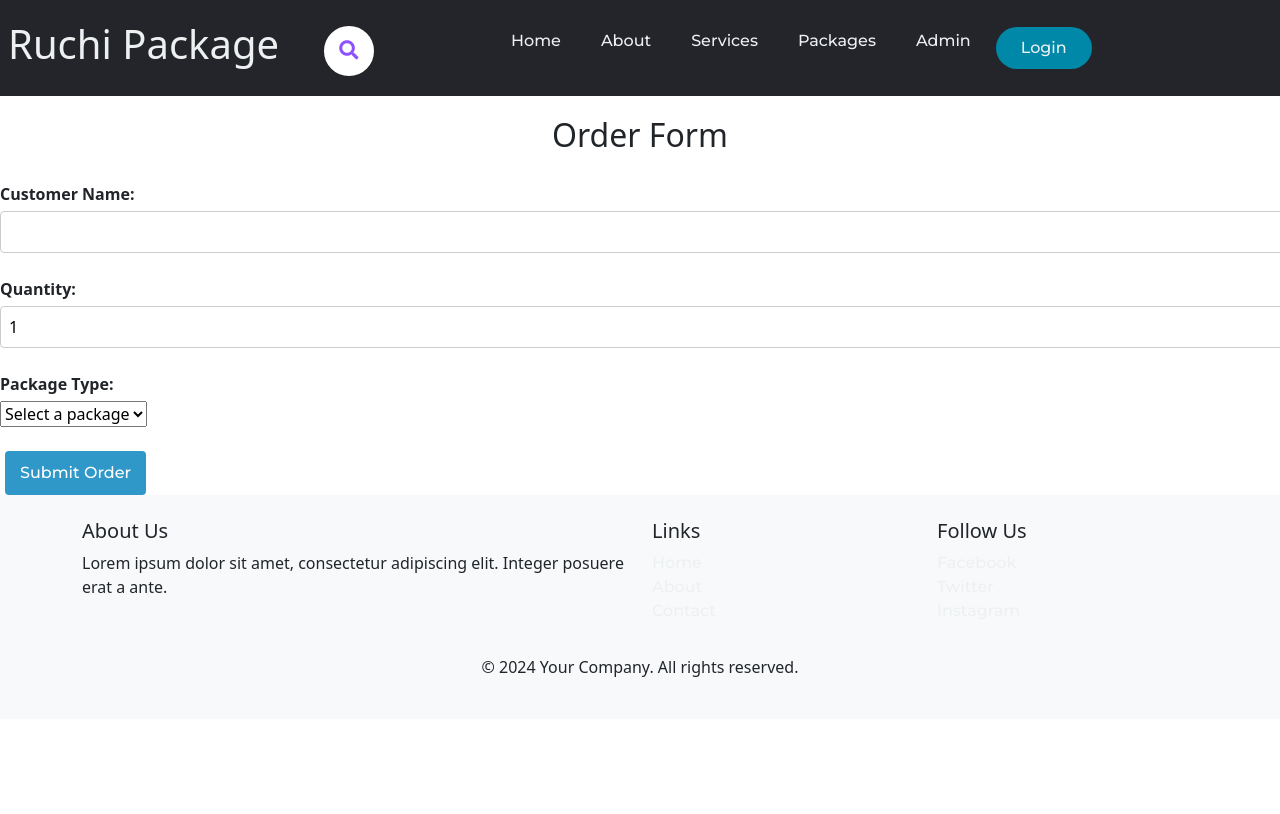
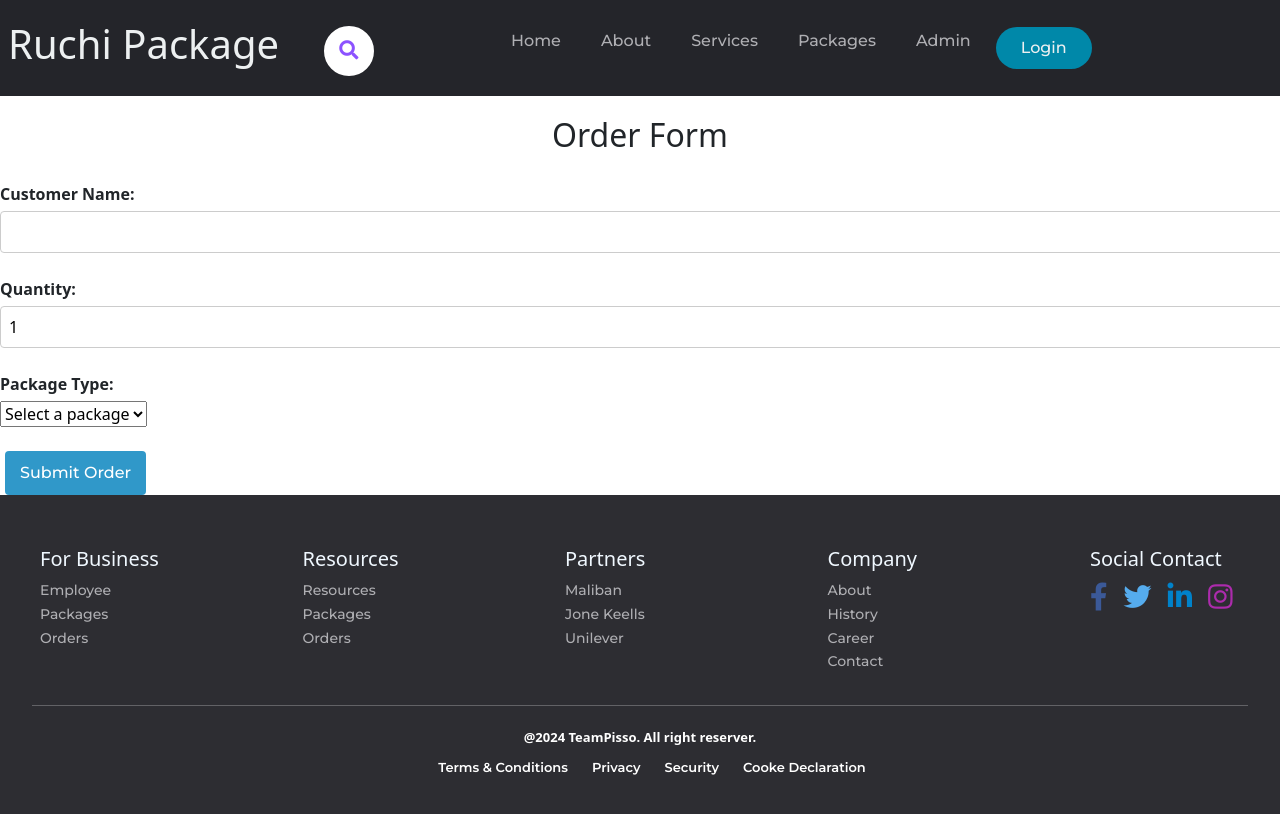
Before and after one commit to thassara/MERN, a React (Create React App) app in the folder frontend/: page /add in a window 1280 px wide. Shown: the top 814 px of the page. Built offline with nearby package versions, Linux system fonts and the light colour scheme.

Commit message:
add new footer

```diff
--- a/frontend/src/compoments/Footer.js
+++ b/frontend/src/compoments/Footer.js
@@ -1,37 +1,93 @@
-//src/components/Footer.js
 import React from 'react';
+import './../style/Comman css/footer.css';
+// import fb from '..';
+// import twitter from '..';
+// import linkedin from '..';
+// import Instagram from '..';
 
 function Footer() {
     return (
-        <footer className="bg-body-tertiary py-4 mt-auto">
-            <div className="container">
-                <div className="row">
-                    <div className="col-md-6">
-                        <h5>About Us</h5>
-                        <p>Lorem ipsum dolor sit amet, consectetur adipiscing elit. Integer posuere erat a ante.</p>
+        <div className='footer'>
+            <div className='sb_footer section_padding'>
+                <div className='sb_footer-links'>
+                    <div className='sb_footer-links-div'>
+                        <h4>For Business</h4>
+                        <a href='/employee'>
+                            <p>Employee</p>
+                        </a>
+                        <a href='/packages'>
+                            <p>Packages</p>
+                        </a>
+                        <a href='/orders'>
+                            <p>Orders</p>
+                        </a>
                     </div>
-                    <div className="col-md-3">
-                        <h5>Links</h5>
-                        <ul className="list-unstyled">
-                            <li><a href="#">Home</a></li>
-                            <li><a href="#">About</a></li>
-                            <li><a href="#">Contact</a></li>
-                        </ul>
+                    <div className='sb_footer-links-div'>
+                        <h4>Resources</h4>
+                        <a href='/resources'>
+                            <p>Resources</p>
+                        </a>
+                        <a href='/packages'>
+                            <p>Packages</p>
+                        </a>
+                        <a href='/orders'>
+                            <p>Orders</p>
+                        </a>
                     </div>
-                    <div className="col-md-3">
-                        <h5>Follow Us</h5>
-                        <ul className="list-unstyled">
-                            <li><a href="#">Facebook</a></li>
-                            <li><a href="#">Twitter</a></li>
-                            <li><a href="#">Instagram</a></li>
-                        </ul>
+                    <div className='sb_footer-links-div'>
+                        <h4>Partners</h4>
+                        <a href='/partners'>
+                            <p>Maliban</p>
+                        </a>
+                        <a href='/packages'>
+                            <p>Jone Keells</p>
+                        </a>
+                        <a href='/orders'>
+                            <p>Unilever</p>
+                        </a>
+                    </div>
+                    <div className='sb_footer-links-div'>
+                        <h4>Company</h4>
+                        <a href='/about'>
+                            <p>About</p>
+                        </a>
+                        <a href='/press'>
+                            <p>History</p>
+                        </a>
+                        <a href='/career'>
+                            <p>Career</p>
+                        </a>
+                        <a href='/contact'>
+                            <p>Contact</p>
+                        </a>
+                    </div>
+                    <div className='sb_footer-links-div'>
+                        <h4>Social Contact</h4>
+                        <div className='socialmedia'>
+                            <p><i class="fab fa-facebook-f fa-2x" style={{ color: '#3b5998' }}></i></p>
+                            <p><i class="fab fa-twitter fa-2x" style= {{color: '#55acee'}}></i></p>
+                            <p><i class="fab fa-linkedin-in fa-2x" style={{color: '#0082ca'}}></i></p>
+                            <p><i class="fab fa-instagram fa-2x" style={{color: '#ac2bac'}}></i></p>
+                        </div>
                     </div>
                 </div>
-                <div className="text-center mt-3">
-                    <p>&copy; {new Date().getFullYear()} Your Company. All rights reserved.</p>
+                <hr></hr>
+                <div className='sb_footer-below'>
+                    <div className='sb_footer-copyright'>
+                        <p>
+                            @{new Date().getFullYear()} TeamPisso. All right reserver.
+                        </p>
+                    </div>
+                    <div className='sb_footer-below-links'>
+                        <a href="/terms"><div className=''><p>Terms & Conditions</p></div></a>
+                        <a href="/terms"><div className=''><p>Privacy</p></div></a>
+                        <a href="/terms"><div className=''><p>Security</p></div></a>
+                        <a href="/terms"><div className=''><p>Cooke Declaration</p></div></a>
+
+                    </div>
                 </div>
             </div>
-        </footer>
+        </div>
     );
 }
 
--- /dev/null
+++ b/frontend/src/style/Comman css/footer.css
@@ -0,0 +1,125 @@
+.section_padding {
+    padding: 2rem 2rem;
+}
+
+.footer {
+    background-color: #2d2d32;
+    padding: 1rem 0;
+}
+
+.sb_footer {
+    display: flex;
+    flex-direction: column;
+}
+
+.sb_footer-links {
+    display: flex;
+    justify-content: space-between;
+    align-items: flex-start;
+    flex-direction: row;
+    flex-wrap: wrap;
+    width: 100%;
+    text-align: left;
+    margin-bottom: 1rem;
+}
+
+.sb_footer-links-div {
+    width: 150px;
+    margin: 0.5rem;
+    display: flex;
+    justify-items: flex-start;
+    flex-direction: column;
+    color: aliceblue;
+}
+
+a {
+    color: rgb(175, 175, 179);
+    text-decoration: none;
+}
+
+.socialmedia {
+    display: flex;
+    flex-direction: row;
+}
+
+.socialmedia p:not(:last-child) {
+    margin-right: 1rem;
+}
+
+.sb_footer-links-div h4 {
+    font-size: 20px;
+    line-height: 16px;
+    margin-bottom: 0.7rem;
+}
+
+.sb_footer-links-div p {
+    font-size: 14px;
+    line-height: 14px;
+    margin: 0.3rem 0;
+    cursor: pointer;
+}
+
+.sb_footer-below {
+    display: flex;
+    flex-direction: column;
+    align-items: center;
+    margin-top: 0.5rem;
+}
+
+.sb_footer-below-links {
+    display: flex;
+    flex-direction: row;
+    justify-content: center;
+    margin-top: 0.5rem;
+}
+
+.sb_footer-below-links p {
+    font-size: 13px;
+    line-height: 14px;
+    margin-left: 1.5rem;
+    color: white;
+    font-weight: 600;
+}
+
+hr {
+    color: white !important;
+    width: 100%;
+    margin: 0.5rem 0;
+}
+
+.sb_footer-copyright p {
+    font-size: 13px;
+    line-height: 14px;
+    color: rgb(255, 255, 255);
+    font-weight: 600;
+    text-align: center;
+    margin: 0.5rem 0;
+}
+
+@media screen and (max-width: 850px) {
+    .sb_footer-heading h1 {
+        font-size: 44px;
+        line-height: 50px;
+    }
+}
+
+@media screen and (max-width: 550px) {
+    .sb_footer-heading h1 {
+        font-size: 34px;
+        line-height: 42px;
+    }
+
+    .sb_footer-links div {
+        margin: 0.5rem 0;
+    }
+
+    .sb_footer-btn p {
+        font-size: 14px;
+        line-height: 18px;
+    }
+
+    .sb_footer-below {
+        flex-direction: column;
+        align-items: center;
+    }
+}
```
